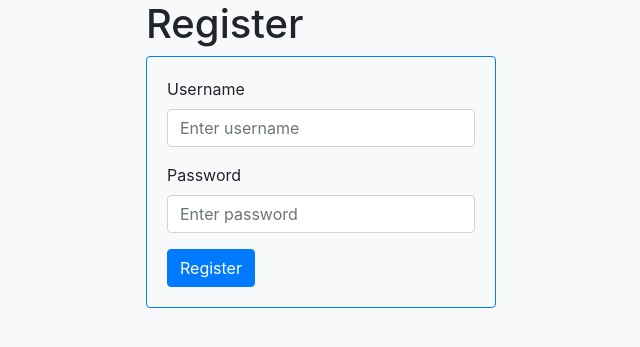
After one commit to Johnmahama/CS50-web, a Flask app: template project1/templates/register_form.html in a window 1280 px wide. The commit adds this page. Shown: the top 347 px of the page, without its empty margins (319-959 px from the left). Run offline with Flask 2, Linux system fonts and the light colour scheme; the template is opened without the code that fills it, so the values that code supplies are empty; some libraries are stand-ins or nearby versions.

Commit message:
changed names, fixed dependencies

```diff
--- /dev/null
+++ b/project1/templates/register_form.html
@@ -0,0 +1,31 @@
+{% extends "layout.html" %}
+
+{% block title %}
+Account register
+{% endblock %}
+
+{% block body %}
+<div class="row">
+    <div class="col"></div>
+    <div class="col-4 ">
+        <h1>Register</h1>
+
+        <form class="border border-primary rounded" style="padding:20px" method="post" action="{{ url_for('registered') }}">
+            <div class="form-group">
+                <label>Username</label>
+                <input type="text" class="form-control" placeholder="Enter username" name="username">
+            </div>
+            <div class="form-group">
+                <label>Password</label>
+                <input type="password" class="form-control" placeholder="Enter password" name="password">
+            </div>
+            <div class="row">
+                <div class="col">
+                    <button type="submit" class="btn btn-primary">Register</button>
+                </div>
+            </div>
+        </form>
+    </div>
+    <div class="col"></div>
+</div>
+{% endblock %}
```
Also changed, not shown: project1/templates/register.html (+1 -23 lines), project1/templates/login_form.html (renamed from project1/templates/login.html).
